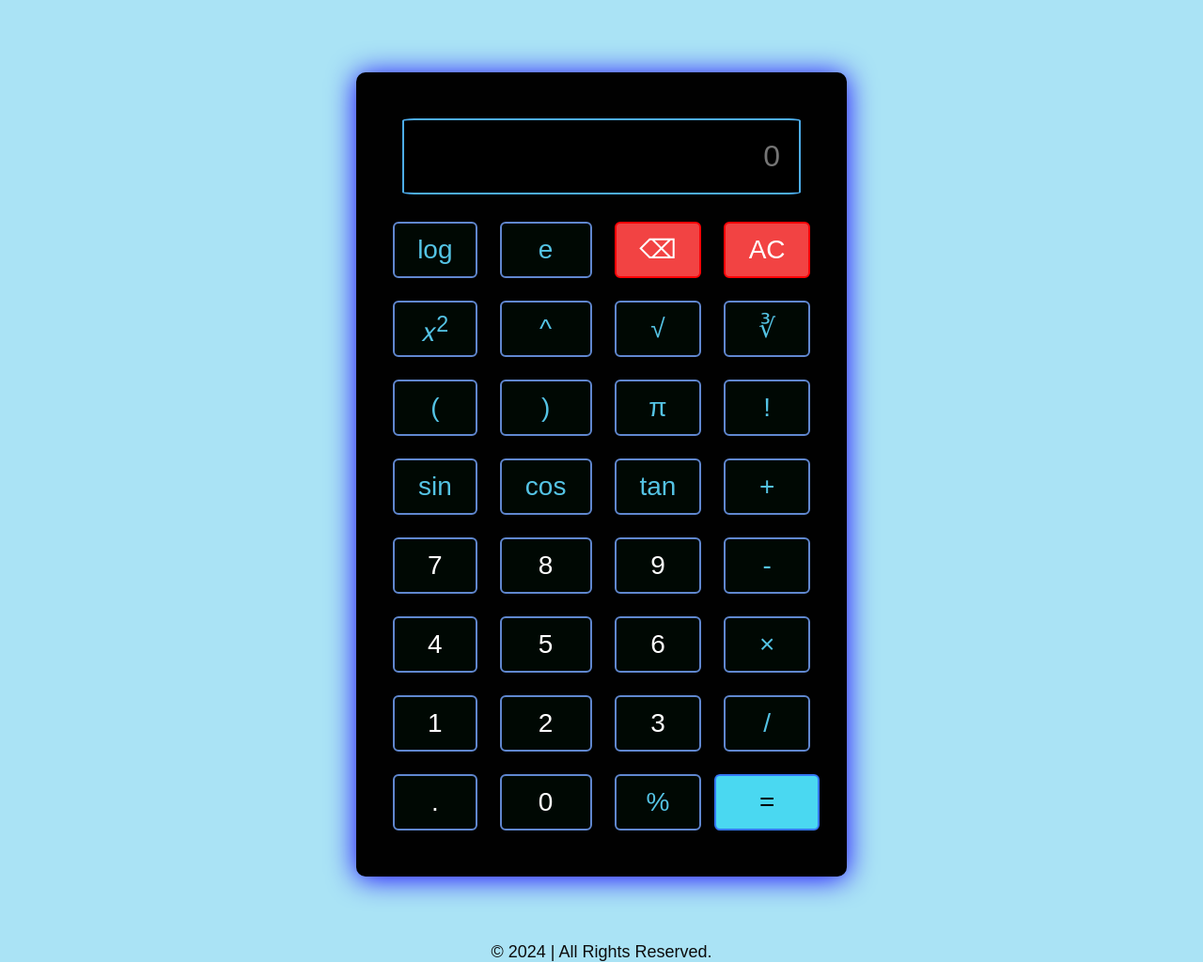
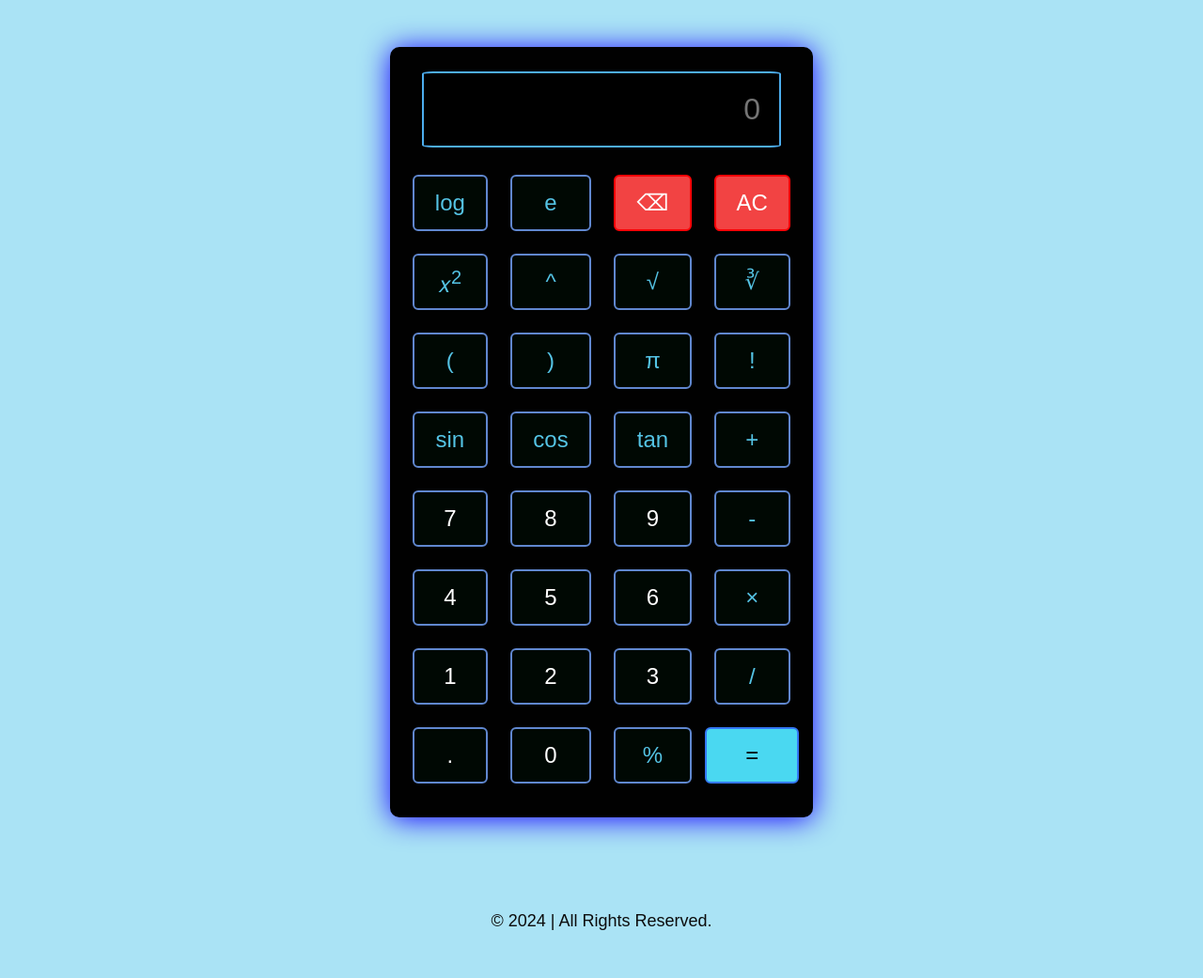
Before and after one commit to Hridesh-Srivastava/-CODSOFT-Lv1-T3, a plain HTML site: page index.html in a window 1280 px wide. Shown: the whole page at 94% size. Drawn offline with Linux system fonts and the light colour scheme.

Commit message:
initial commit

```diff
--- a/style.css
+++ b/style.css
@@ -101,7 +101,7 @@ button {
     opacity: .6;
 } */
 
-body {
+/* body {
     background: linear-gradient(to right, rgb(170, 227, 245), rgb(170, 227, 245));
     margin: 0;
     font-family: Arial, Helvetica, sans-serif;
@@ -152,7 +152,7 @@ button#equaling {
 }
 
 input[type="text"] {
-    width: calc(100% - 40px); /* Added padding adjustment */
+    width: calc(100% - 40px);
     height: 81px;
     border: 1px solid #000;
     padding: 10px 20px;
@@ -163,13 +163,13 @@ input[type="text"] {
     border: 2px solid #4daded;
     border-radius: 3%;
     margin-bottom: 25px;
-    margin-top: 20px; /* Adjusted margin-top */
+    margin-top: 20px;
     box-sizing: border-box;
 }
 
 button {
     padding: 10px 20px;
-    width: calc(100% - 20px); /* Added padding adjustment */
+    width: calc(100% - 20px);
     height: 60px;
     margin-bottom: 20px;
     font-size: 28px;
@@ -189,7 +189,7 @@ button {
 
 @media screen and (max-width: 600px) {
     table {
-        width: calc(100% - 40px); /* Adjust for smaller screens */
+        width: calc(100% - 40px);
     }
 
     input[type="text"] {
@@ -199,4 +199,105 @@ button {
     button {
         width: calc(100% - 20px);
     }
+} */
+
+
+
+
+body {
+    background: linear-gradient(to right, rgb(170, 227, 245), rgb(170, 227, 245));
+    padding: 50px 0;
+    margin: 0;
+    font-family: Arial, Helvetica, sans-serif;
 }
+
+footer {
+    text-align: center;
+    margin-top: 100px;
+    color: rgb(12, 12, 12);
+    font-size: large;
+    font-weight: 500;
+    position: relative;
+    width: 100%;
+}
+
+button#clear, button#backS {
+    background: #f24343;
+    color: #fff;
+    border: 2px solid rgb(255, 3, 7) !important;
+}
+
+.clean, .backSpace, .equalTo, .newSymbol {
+    opacity: .6;
+}
+
+table {
+    background: rgb(1, 1, 1);
+    padding: 7px 5px;
+    border: 6px solid transparent;
+    text-align: center;
+    box-shadow: 0px 2px 30px #1601ff;
+    border-radius: 10px;
+    margin: 0 auto;
+    max-width: 100%;
+    width: 450px;
+    box-sizing: border-box;
+}
+
+button#equaling {
+    width: 100%;
+    background: #4ad8f1;
+    color: black;
+    border: 2px solid rgb(52, 119, 244);
+}
+
+input[type="text"] {
+    width: calc(100% - 40px);
+    height: 81px;
+    border: 1px solid #000;
+    padding: 10px 20px;
+    font-size: 32px;
+    background: #000000;
+    font-weight: normal;
+    color: #dedede;
+    border: 2px solid #4daded;
+    border-radius: 3%;
+    margin-bottom: 25px;
+    margin-top: 10px;
+    box-sizing: border-box;
+}
+
+button {
+    padding: 10px 20px;
+    width: calc(100% - 20px);
+    height: 60px;
+    margin-bottom: 20px;
+    font-size: 24px;
+    font-weight: normal;
+    background: #000803;
+    border: none;
+    color: #54c3e4;
+    border-radius: 6px;
+    cursor: pointer;
+    border: 2px solid rgb(96, 135, 207);
+    max-width: 100px;
+    box-sizing: border-box;
+}
+
+.num {
+    color: white;
+}
+
+@media screen and (max-width: 600px) {
+    table {
+        width: 100%;
+    }
+
+    button {
+        width: 100%;
+    }
+
+    input[type="text"] {
+        width: calc(100% - 20px);
+    }
+}
```
